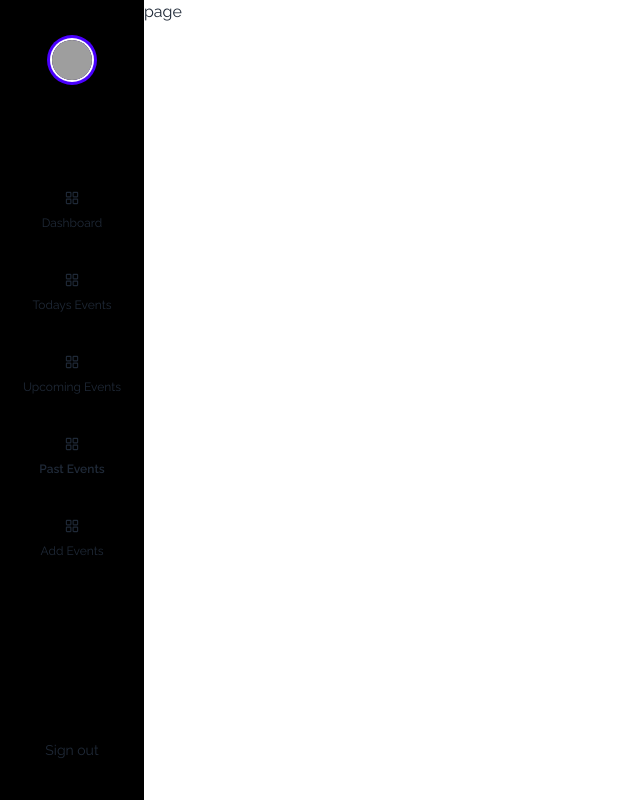
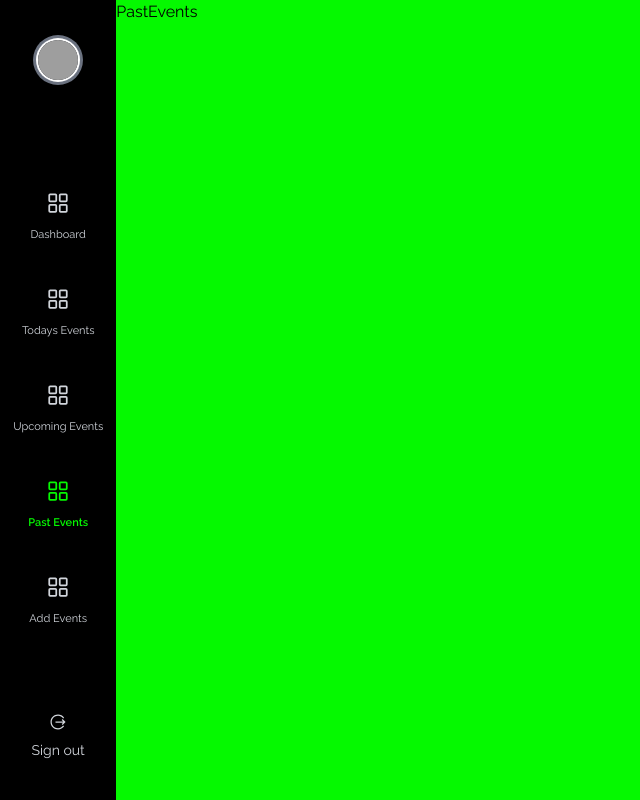
Before and after one commit to theolodocoder/D-day-frontend, a React (Vite) app: page /app/past-events in a window 1280 px wide. Shown: the whole page, without its empty margins (0-640 px from the left). Built offline with nearby package versions, Linux system fonts and the light colour scheme; grey boxes are pictures that could not be loaded.

Commit message:
modified landing page

```diff
--- a/src/containers/PageContent.tsx
+++ b/src/containers/PageContent.tsx
@@ -1,5 +1,16 @@
+import { Route, Routes } from "react-router-dom";
+import routes from "../routes";
+
 const PageContent = () => {
-  return <div>page</div>;
+  return (
+    <div className="bg-[#05F900] flex w-full text-black">
+      <Routes>
+        {routes.map((route, index) => (
+          <Route key={index} path={route.path} element={<route.component />} />
+        ))}
+      </Routes>
+    </div>
+  );
 };
 
 export default PageContent;
--- a/src/containers/ProfileAvatar.tsx
+++ b/src/containers/ProfileAvatar.tsx
@@ -1,7 +1,7 @@
 const ProfileAvatar = () => {
   return (
     <div className="avatar">
-      <div className="w-10 rounded-full ring ring-primary ring-offset-base-100 ring-offset-2">
+      <div className="w-10 rounded-full ring ring-gray-500 ring-offset-base-100 ring-offset-2">
         <img src="https://daisyui.com/images/stock/photo-1534528741775-53994a69daeb.jpg" />
       </div>
     </div>
--- a/src/containers/Sidebar.tsx
+++ b/src/containers/Sidebar.tsx
@@ -2,12 +2,13 @@ import { PiSquaresFour } from "react-icons/pi";
 import { NavLink, useLocation } from "react-router-dom";
 import routes from "../routes/sidebar";
 import ProfileAvatar from "./ProfileAvatar";
+import { LiaSignOutAltSolid } from "react-icons/lia";
 
 const Sidebar = () => {
   const location = useLocation();
   return (
-    <div className="w-36 h-full bg-black text-sm py-10 flex">
-      <ul className="mx-auto text-center flex flex-col gap-y-16">
+    <div className="w-32 h-full bg-black text-sm py-10 flex text-gray-300 justify-center">
+      <ul className="mx-auto text-center flex flex-col gap-y-16 min-h-full">
         <li>
           <ProfileAvatar />
         </li>
@@ -20,13 +21,15 @@ const Sidebar = () => {
                   to={route.path}
                   className={({ isActive }) =>
                     `${
-                      isActive ? "font-semibold bg-none" : "font-normal"
+                      isActive
+                        ? "font-semibold bg-none text-sm text-[#05f900]"
+                        : "font-normal"
                     } focus:bg-none`
                   }
                 >
                   <div className="flex flex-col items-center gap-y-2 mt-10">
-                    <PiSquaresFour className="text-lg" />
-                    <p className="text-xs">{route.name}</p>
+                    <PiSquaresFour fontSize={"28px"} />
+                    <p className="text-[11px]">{route.name}</p>
                   </div>
                   {/* {location.pathname === route.path ? (
                     <span
@@ -49,7 +52,10 @@ const Sidebar = () => {
                   } focus:bg-none`
                 }
               >
-                Sign out
+                <div className="flex flex-col items-center gap-y-2 mt-10">
+                  <LiaSignOutAltSolid className="text-xl" />
+                  Sign out
+                </div>
               </NavLink>
             </li>
           </div>
--- a/src/pages/Landing.tsx
+++ b/src/pages/Landing.tsx
@@ -13,18 +13,28 @@ export default function Landing() {
             <li>Contact us</li>
           </ul>
         </nav>
-        <main className="absolute top-1/4 translate-y-1/2">
-          <div className="mb-5 font-semibold text-7xl">
-            <h1 className="">Welcome to </h1>
+        <main className="flex justify-between items-center w-full h-[70%] ">
+          <div className="">
+            <div className="mb-10 font-semibold text-8xl">
+              <h1 className="">Welcome to</h1>
               <h1 className="text-[#05f900] italic">D-day</h1>
             </div>
             <div className="flex gap-x-3">
-            <button className="border border-white h-12 w-40 px-4 py-2 rounded-full">
+              <button className="border border-white h-14 w-40 px-4 py-2 rounded-full">
                 <Link to={"/login"}>Login</Link>
               </button>
-            <button className="h-12 w-40 px-4 py-2 rounded-full bg-[#05F900] text-black font-semibold">
+              <button className="h-14 w-40 px-4 py-2 rounded-full bg-[#05F900] text-black font-semibold">
                 Get Started
               </button>
+            </div>
+          </div>
+          <div className="relative">
+            <div className="absolute inset-0 -left-20 top-14 w-[450px] h-[450px] border-2 border-[#05f900] rounded-full ring-2 ring-[#05f900] ring-offset-black ring-offset-[30px]"></div>
+            <img
+              src="/clock.svg"
+              alt="clock-image"
+              className="tranform scale-90"
+            />
           </div>
         </main>
         <footer>
```
Also changed, not shown: public/clock.svg (added). Lines whose indentation alone changed are shown as unchanged.
